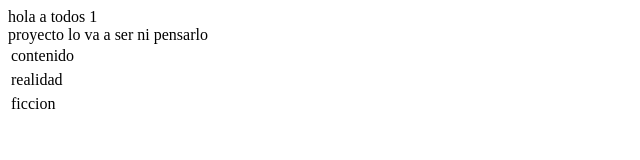
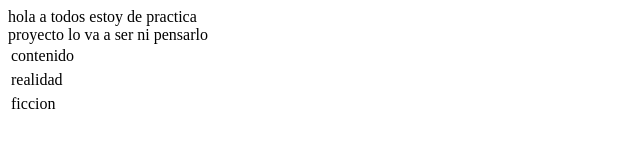
Before and after one commit to OrlandoBlock/curso-primera, a plain HTML site: page index.html in a window 1280 px wide. Shown: the whole page, without its empty margins (0-640 px from the left). Drawn offline with Linux system fonts and the light colour scheme.

Commit message:
rectificando 1

```diff
--- a/index.html
+++ b/index.html
@@ -7,7 +7,7 @@
     <title>Document</title>
 </head>
 <body>
-    hola a todos 1
+    hola a todos estoy de practica
     <div>
 
         <table>
```
